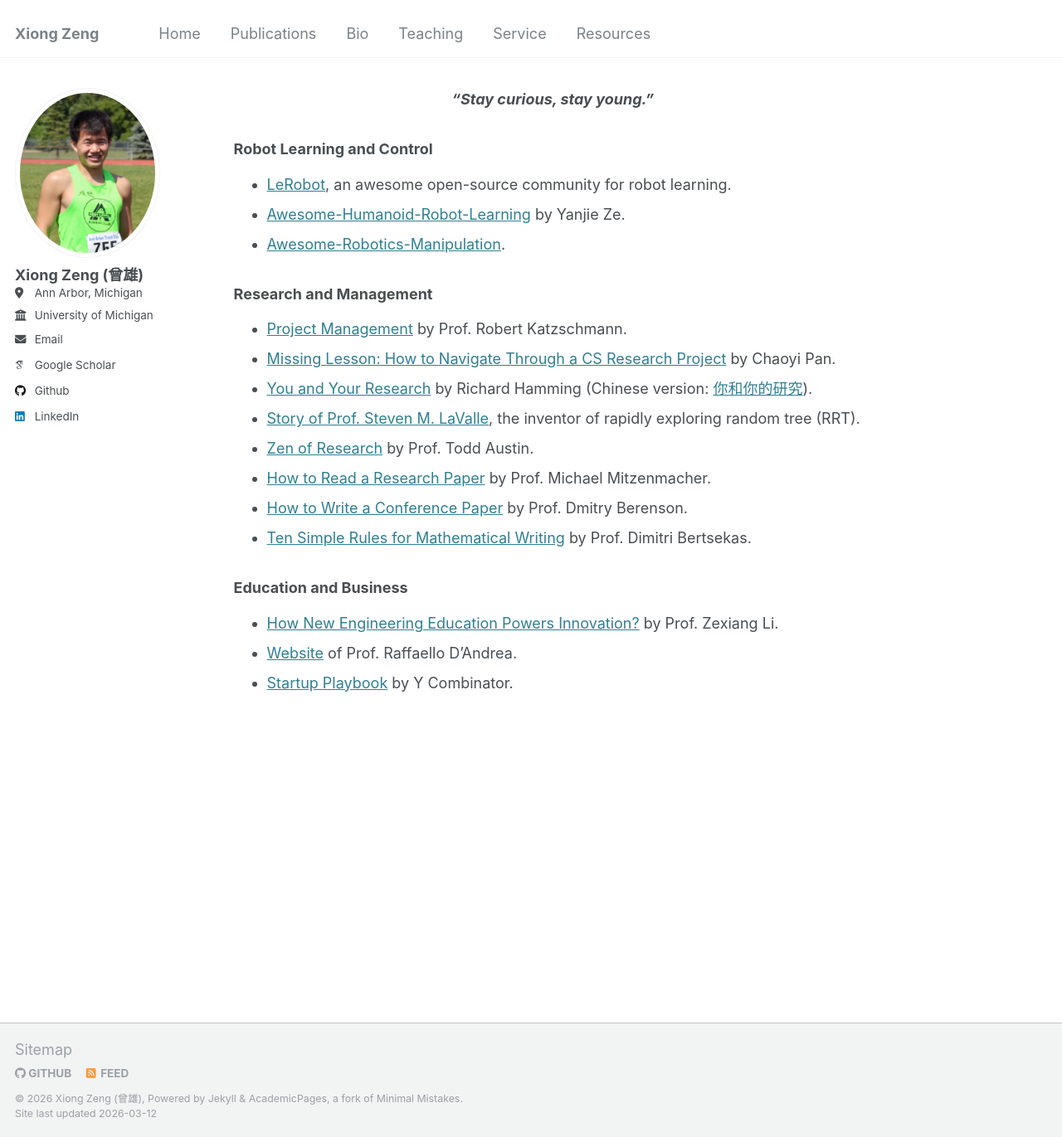
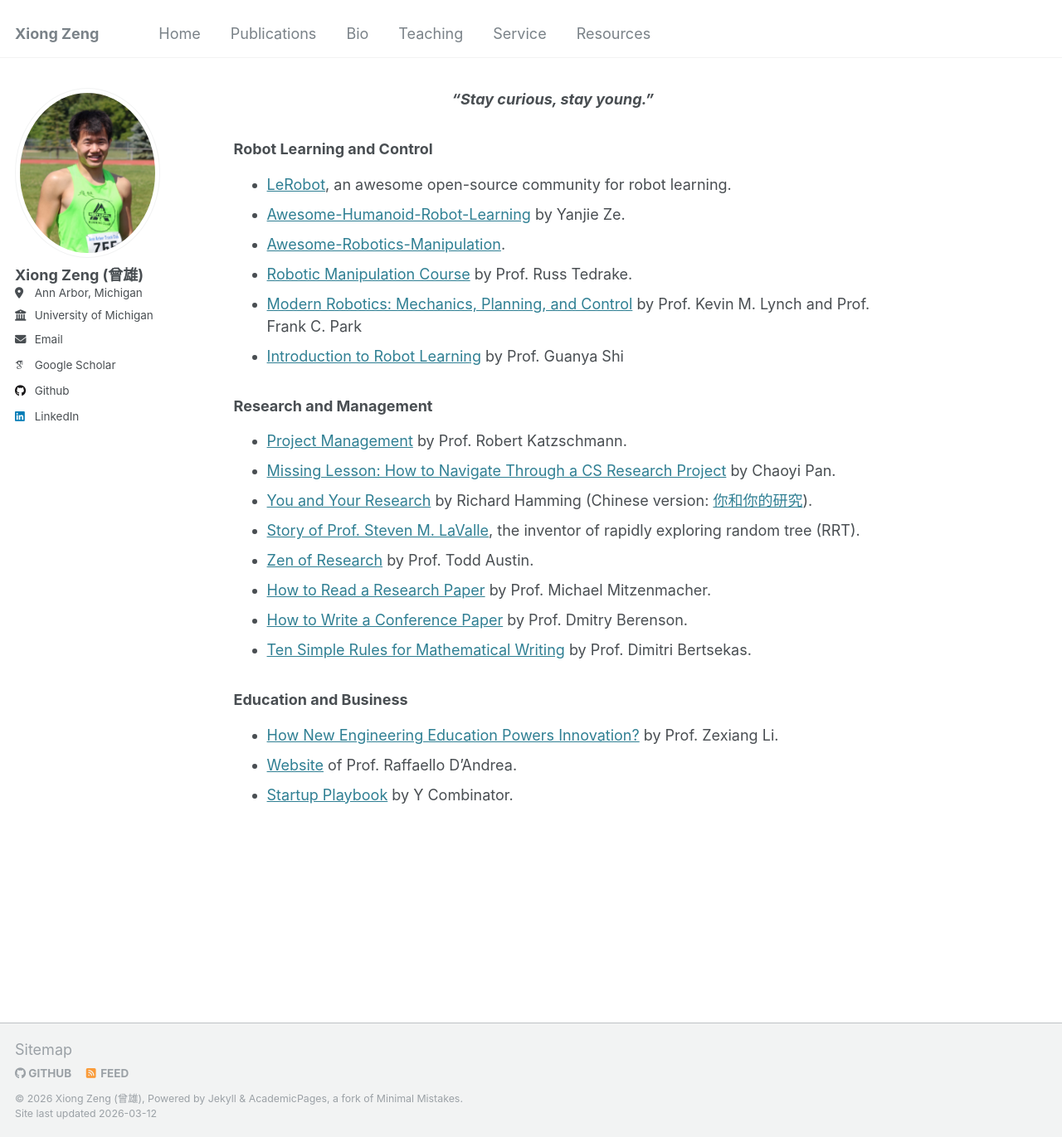
Before and after one commit to zengxiong111/zengxiong.github.io, a Jekyll site: the page built from _pages/resources.md, in a window 1280 px wide and 1371 px high. Shown: the whole window at 83% size. Built offline with Jekyll 4.4.1, drawn with Linux system fonts in a browser that asks for light colours; some web fonts are replaced.

Commit message:
Update resources.md

```diff
--- a/_pages/resources.md
+++ b/_pages/resources.md
@@ -11,6 +11,10 @@ author_profile: true
 - [LeRobot](https://huggingface.co/docs/lerobot/index), an awesome open-source community for robot learning.
 - [Awesome-Humanoid-Robot-Learning](https://github.com/YanjieZe/awesome-humanoid-robot-learning) by Yanjie Ze.
 - [Awesome-Robotics-Manipulation](https://github.com/BaiShuanghao/Awesome-Robotics-Manipulation).
+- [Robotic Manipulation Course](https://manipulation.csail.mit.edu/) by Prof. Russ Tedrake.
+- [Modern Robotics: Mechanics, Planning, and Control](https://hades.mech.northwestern.edu/images/7/7f/MR.pdf) by Prof. Kevin M. Lynch and Prof. Frank C. Park
+- [Introduction to Robot Learning](https://16-831-s24.github.io/lectures) by Prof. Guanya Shi
+
 
 
 ### Research and Management
```
